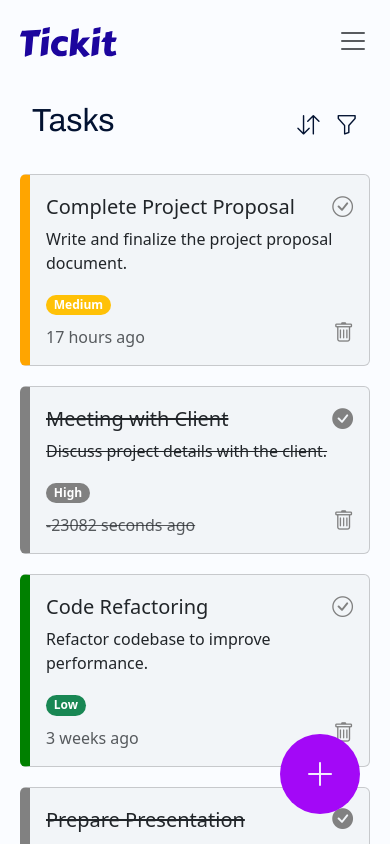
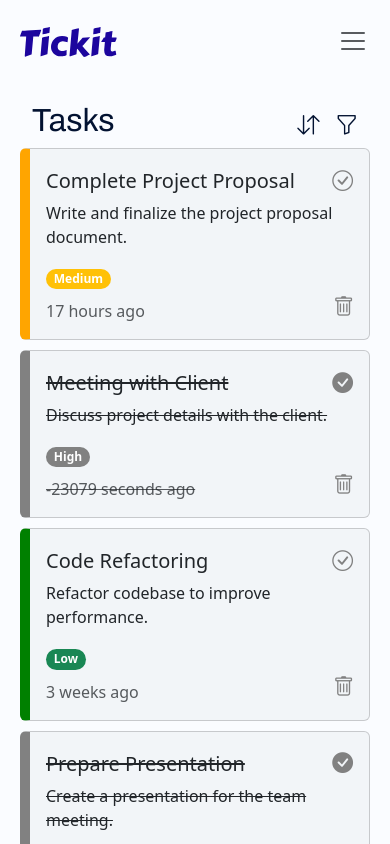
Before and after one commit to Mohamed-Rabie-Abdelhameed/CODING-SAMURAI-INTERNSHIP-TASK, an Angular app in the folder Task2/tickit/: page /tasks in a window 390 px wide. Shown: the top 844 px of the page. Built offline with nearby package versions, Linux system fonts and the light colour scheme.

Commit message:
task2: fix dropdown & navbar, UI improvements

```diff
--- a/Task2/tickit/angular.json
+++ b/Task2/tickit/angular.json
@@ -31,8 +31,7 @@
             ],
             "scripts": [
               "node_modules/jquery/dist/jquery.min.js",
-              "node_modules/bootstrap/dist/js/bootstrap.min.js",
-              "node_modules/bootstrap/dist/js/bootstrap.bundle.js"
+              "node_modules/bootstrap/dist/js/bootstrap.bundle.min.js"
             ]
           },
           "configurations": {
--- a/Task2/tickit/package.json
+++ b/Task2/tickit/package.json
@@ -21,6 +21,7 @@
     "bootstrap": "^5.3.1",
     "bootstrap-icons": "^1.10.5",
     "jquery": "^3.7.1",
+    "popper.js": "^1.16.1",
     "rxjs": "~7.8.0",
     "tslib": "^2.3.0",
     "zone.js": "~0.13.0"
--- a/Task2/tickit/src/app/tasks/tasks.component.css
+++ b/Task2/tickit/src/app/tasks/tasks.component.css
@@ -1,12 +1,11 @@
 @import url("../home/home.component.css");
 
-.col-md-12 {
+.col-lg-12 {
   margin-top: 20px;
 }
 
-.col-md-3 {
+.col-lg-3 {
   padding: 0;
-  margin-bottom: 10px;
 }
 
 .line {
@@ -55,14 +54,14 @@
 .modal-content {
   background-color: var(--gray);
 }
-.lead{
+.lead {
   padding: 0;
   margin: 0;
 }
 .spacer-sm {
   height: 1rem;
 }
-#add-task-btn .btn{
+#add-task-btn .btn {
   background-color: var(--accent);
   color: var(--light);
   padding: 0.4rem 1rem;
@@ -70,7 +69,7 @@
 #add-task-btn .btn:hover {
   background-color: var(--secondary);
 }
-#add-task-btn .btn:hover .bi{
+#add-task-btn .btn:hover .bi {
   color: var(--accent);
 }
 #add-task-btn .btn:focus {
@@ -85,6 +84,9 @@
 }
 #add-task-btn-sm .bi {
   visibility: hidden;
+}
+#bottom-btn {
+  display: none;
 }
 
 @media (max-width: 768px) {
@@ -101,17 +103,17 @@
     font-size: 1.4rem;
     margin-left: 1rem;
   }
-  .col-md-3 {
+  .col-lg-3 {
     margin-bottom: 10px;
   }
   #add-task-btn-sm {
     visibility: visible;
     position: fixed;
-    bottom: 30px;
-    right: 30px;
-    background-color: var(--accent);
-    height: 5rem;
-    width: 5rem;
+    bottom: 20px;
+    right: 20px;
+    background: linear-gradient(to right, var(--primary), var(--accent));
+    height: 4rem;
+    width: 4rem;
     border-radius: 50%;
     transition: all 0.3s ease-in-out;
   }
@@ -129,8 +131,8 @@
   #add-task-btn-sm:hover {
     background-color: var(--secondary);
   }
-  #add-task-btn{
-    display:none;
+  #add-task-btn {
+    display: none;
   }
   #add-task-btn .bi {
     display: none;
@@ -138,4 +140,30 @@
   #add-task-btn .lead {
     display: none;
   }
+  #bottom-btn {
+    display: block;
+    margin: 0;
+    padding: 0;
+  }
+  #bottom-btn .lead {
+    display: block;
+    color: var(--light);
+    font-size: 1.2rem;
+    font-weight: 300;
+    font-family: "archivo", sans-serif;
+  }
+  #bottom-btn .bi {
+    font-size: 1.2rem;
+    color: var(--light);
+    margin-left: 1rem;
+  }
+  #bottom-btn .btn {
+    background: linear-gradient(to right, var(--primary), var(--accent));
+    color: var(--light);
+    padding: 0.8rem 1rem;
+    margin-top: 0.8rem;
+  }
+  .spacer-sm {
+    height: 2rem;
+  }
 }
--- a/Task2/tickit/src/app/tasks/tasks.component.html
+++ b/Task2/tickit/src/app/tasks/tasks.component.html
@@ -1,5 +1,5 @@
 <div class="row">
-  <div class="col-md-12 d-flex align-items-center justify-content-between">
+  <div class="col-lg-12 d-flex align-items-center justify-content-between">
     <h1 class="display-3">Tasks</h1>
     <div class="line"></div>
     <div class="d-flex align-items-baseline">
@@ -58,9 +58,18 @@
       </div>
     </div>
   </div>
-  <div class="spacer-sm"></div>
-  <div class="col-md-3" *ngFor="let task of shownTasks">
+  <div class="col-lg-3" *ngFor="let task of shownTasks">
     <app-task [task]="task"></app-task>
+  </div>
+  <div id="bottom-btn">
+    <button
+      class="btn btn-primary d-flex align-items-baseline justify-content-center"
+      data-bs-toggle="modal"
+      data-bs-target="#addTaskModal"
+    >
+      <p class="lead">Add Task</p>
+      <i class="bi bi-plus-lg"></i>
+    </button>
   </div>
 </div>
 <div class="spacer-sm"></div>
@@ -71,6 +80,7 @@
   class="btn btn-danger"
   data-bs-toggle="modal"
   data-bs-target="#addTaskModal"
+  [ngClass]="isScrolledToBottom ? 'd-none' : ''"
 >
   <i class="bi bi-plus-lg"></i>
 </button>
--- a/Task2/tickit/src/app/tasks/tasks.component.ts
+++ b/Task2/tickit/src/app/tasks/tasks.component.ts
@@ -1,4 +1,4 @@
-import { Component, OnInit } from '@angular/core';
+import { Component, HostListener, OnInit } from '@angular/core';
 import { Task } from '../models/task';
 import { TasksService } from '../services/tasks.service';
 
@@ -9,9 +9,21 @@ import { TasksService } from '../services/tasks.service';
 })
 export class TasksComponent implements OnInit {
   constructor(private tasksAPI: TasksService) {}
-
+  isScrolledToBottom: boolean = false;
   tasks: Task[] = [];
   shownTasks: Task[] = [];
+
+  @HostListener('window:scroll', ['$event'])
+  onScroll(event: Event) {
+    if (
+      window.innerHeight + window.scrollY >=
+      document.body.offsetHeight - 80
+    ) {
+      this.isScrolledToBottom = true;
+    } else {
+      this.isScrolledToBottom = false;
+    }
+  }
 
   ngOnInit() {
     this.tasks = this.tasksAPI.getAllTasks();
```
Also changed, not shown: 1 other file (tests, documents, lock files or other folders).
